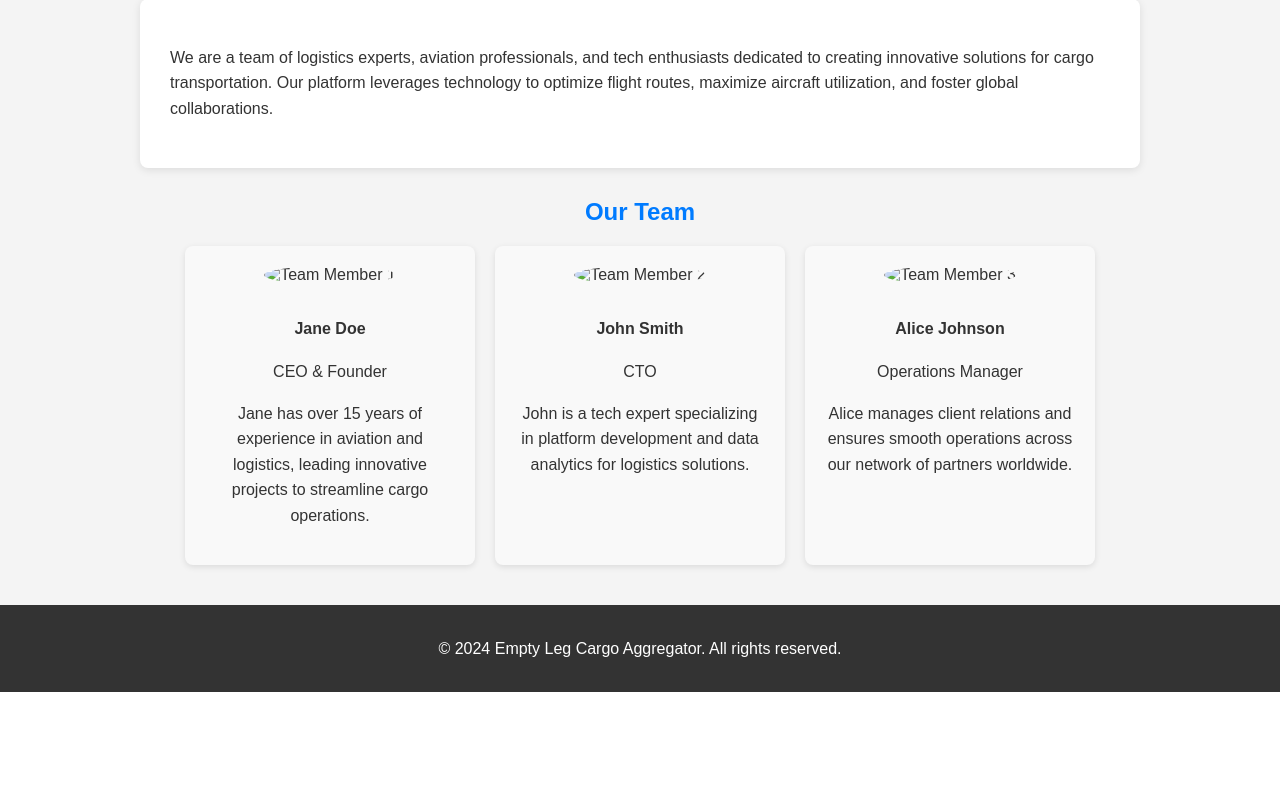
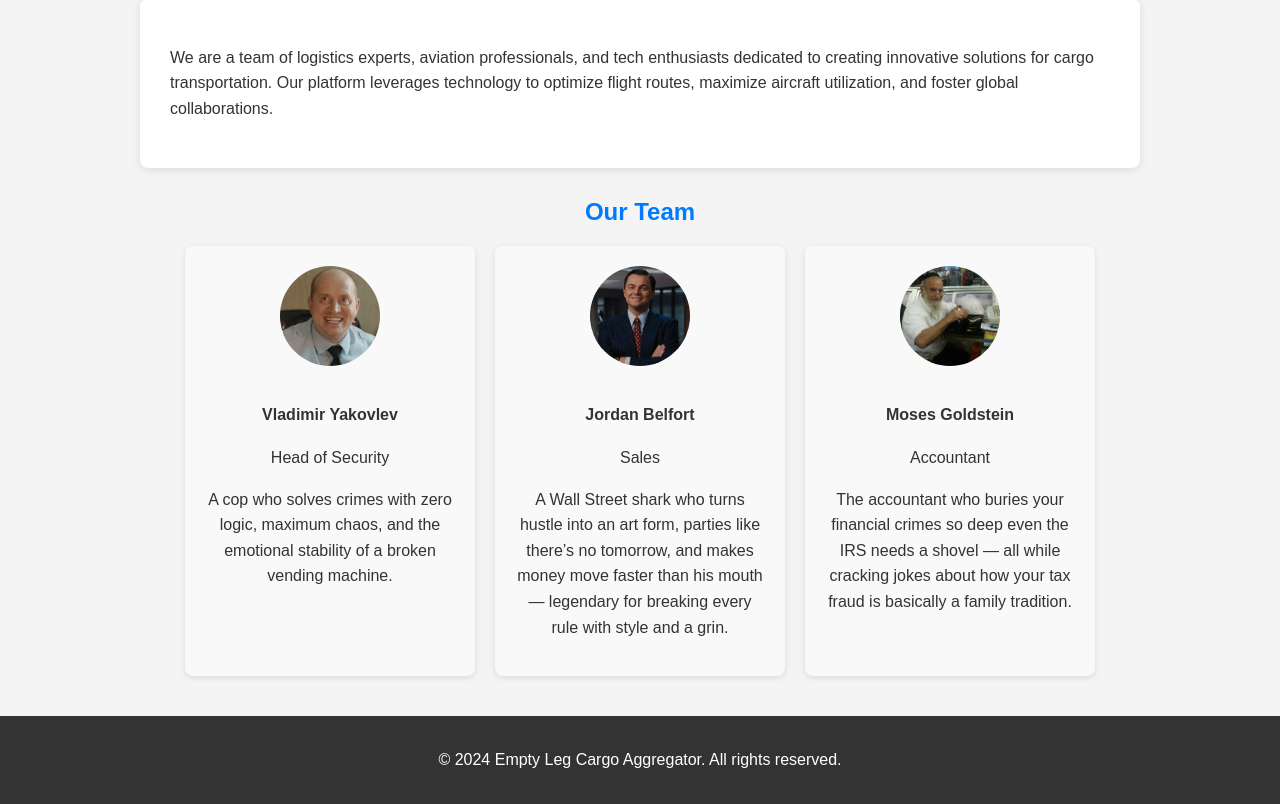
Before and after one commit to dzhama-omarov/emptyLeg, a Flask app: page /about in a window 1280 px wide. Shown: the part 441-1245 px from the top of the page. Before the commit the page ends 1133 px from the top, so only its background shows below. Run offline with Flask 3, Linux system fonts and the light colour scheme; some libraries are stand-ins or nearby versions.

Commit message:
Fixed links and addede team desc. and photos

```diff
--- a/controller/endpoints.py
+++ b/controller/endpoints.py
@@ -1,7 +1,11 @@
 from flask import Flask, render_template
 
 
-app = Flask(__name__, template_folder="../templates")
+app = Flask(
+    __name__,
+    template_folder="../templates",
+    static_folder="../static"
+)
 
 
 @app.route("/")
--- a/templates/about.html
+++ b/templates/about.html
@@ -142,22 +142,22 @@
     <h2>Our Team</h2>
     <div class="team">
         <div class="member">
-            <img src="https://via.placeholder.com/100" alt="Team Member 1" />
-            <h4>Jane Doe</h4>
-            <p>CEO & Founder</p>
-            <p>Jane has over 15 years of experience in aviation and logistics, leading innovative projects to streamline cargo operations.</p>
+            <img src="{{ url_for('static', filename='images/team/yakovlev.jpeg') }}" alt="Vladimir Yakovlev" />
+            <h4>Vladimir Yakovlev</h4>
+            <p>Head of Security</p>
+            <p>A cop who solves crimes with zero logic, maximum chaos, and the emotional stability of a broken vending machine.</p>
         </div>
         <div class="member">
-            <img src="https://via.placeholder.com/100" alt="Team Member 2" />
-            <h4>John Smith</h4>
-            <p>CTO</p>
-            <p>John is a tech expert specializing in platform development and data analytics for logistics solutions.</p>
+            <img src="{{ url_for('static', filename='images/team/belfort.jpg') }}" alt="Jordan Belfort" />
+            <h4>Jordan Belfort</h4>
+            <p>Sales</p>
+            <p>A Wall Street shark who turns hustle into an art form, parties like there’s no tomorrow, and makes money move faster than his mouth — legendary for breaking every rule with style and a grin.</p>
         </div>
         <div class="member">
-            <img src="https://via.placeholder.com/100" alt="Team Member 3" />
-            <h4>Alice Johnson</h4>
-            <p>Operations Manager</p>
-            <p>Alice manages client relations and ensures smooth operations across our network of partners worldwide.</p>
+            <img src="{{ url_for('static', filename='images/team/goldstein.jpg') }}" alt="Moses Goldstein" />
+            <h4>Moses Goldstein</h4>
+            <p>Accountant</p>
+            <p>The accountant who buries your financial crimes so deep even the IRS needs a shovel — all while cracking jokes about how your tax fraud is basically a family tradition.</p>
         </div>
     </div>
 </main>
--- a/templates/homepage.html
+++ b/templates/homepage.html
@@ -150,8 +150,8 @@
         Maximize flight efficiency and reduce costs by connecting companies with available empty cargo flights to those needing delivery. Our platform simplifies the process of finding and offering empty leg routes to optimize cargo logistics worldwide.
     </p>
     <div class="cta-buttons">
-        <a href="#sign-up">Get Started</a>
-        <a href="#learn-more">Learn More</a>
+        <a href="{{ url_for('signUp_page') }}">Get Started</a>
+        <a href="{{ url_for('features_page') }}">Learn More</a>
     </div>
 </section>
 
@@ -177,7 +177,7 @@
     <h3 style="text-align:center; margin-bottom:20px;">Join Our Platform</h3>
     <p style="text-align:center;">Sign up today to start connecting empty flights with cargo needs and optimize your logistics.</p>
     <div style="text-align:center; margin-top:20px;">
-        <a href="#" style="padding:15px 30px; background-color:#007BFF; color:white; text-decoration:none; border-radius:5px;">Sign Up Now</a>
+        <a href="{{ url_for('signUp_page') }}" style="padding:15px 30px; background-color:#007BFF; color:white; text-decoration:none; border-radius:5px;">Sign Up Now</a>
     </div>
 </section>
 
```
Also changed, not shown: static/images/team/belfort.jpg (added), static/images/team/goldstein.jpg (added), static/images/team/yakovlev.jpeg (added).
